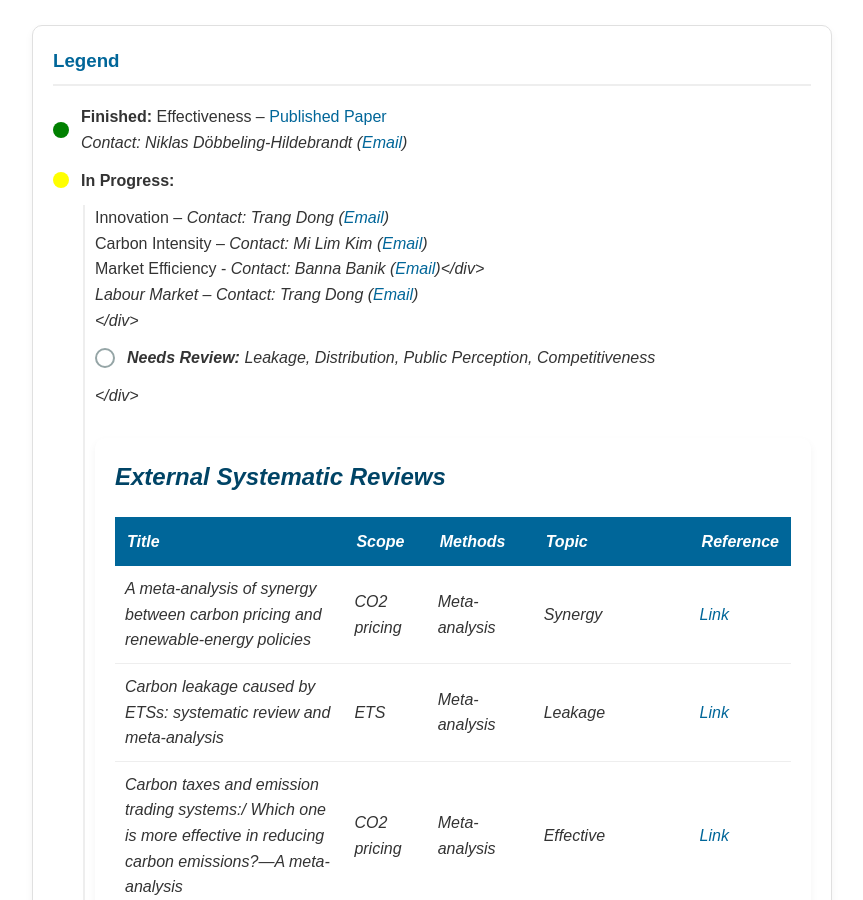
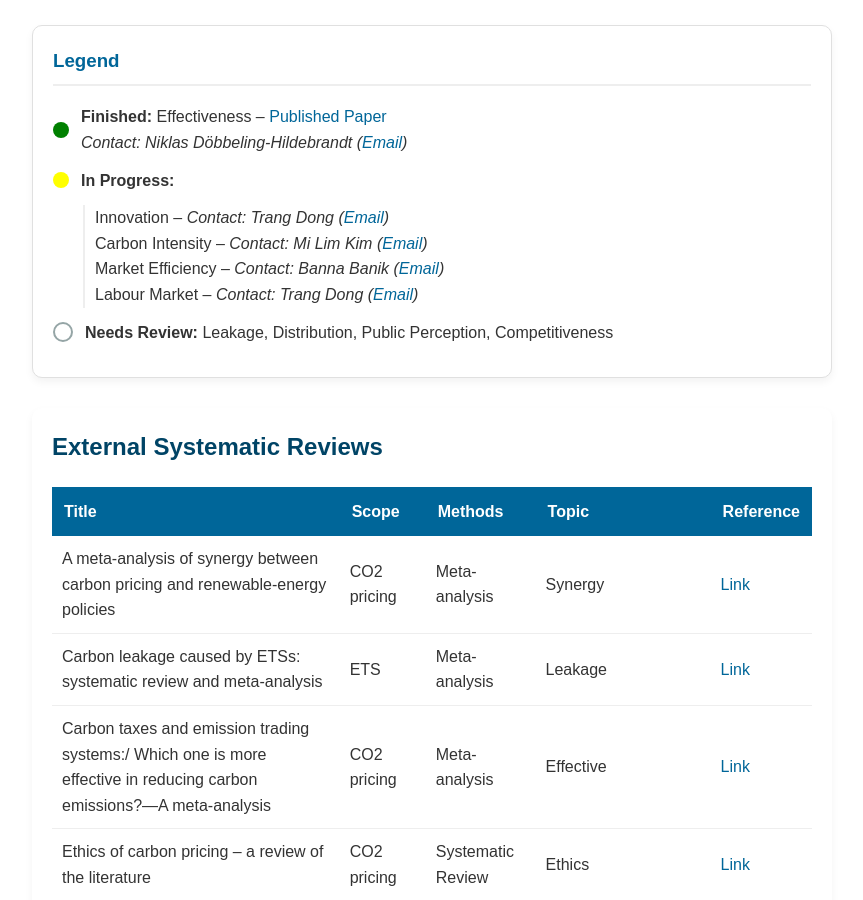
Before and after one commit to trangdtk-vnu/ecosystem-reviews, a Jekyll site: the page built from index.md, in a window 1280 px wide and 900 px high, scrolled down 1250 px. Shown: the whole window, without its empty margins (208-1071 px from the left). Built offline with Jekyll 4.4.1, drawn with Linux system fonts in a browser that asks for light colours.

Commit message:
Update index.md

```diff
--- a/index.md
+++ b/index.md
@@ -41,7 +41,7 @@ Explore the Ecosystem of Reviews for Carbon Pricing. This Ecosystem of Reviews i
     <div class="sub-items">
       <div>Innovation – <em>Contact: Trang Dong (<a href="mailto:trang.dong@uhasselt.be">Email</a>)</em></div>
       <div>Carbon Intensity – <em>Contact: Mi Lim Kim (<a href="mailto:MiLim.Kim@anu.edu.au">Email</a>)</em></div>
-      <div>Market Efficiency - <em>Contact: Banna Banik (<a href="mailto:Banna.Banik@anu.edu.au">Email</a>)<em></div>
+      <div>Market Efficiency – <em>Contact: Banna Banik (<a href="mailto:Banna.Banik@anu.edu.au">Email</a>)</em></div>
       <div>Labour Market – <em>Contact: Trang Dong (<a href="mailto:trang.dong@uhasselt.be">Email</a>)</em></div>
     </div>
 
```
